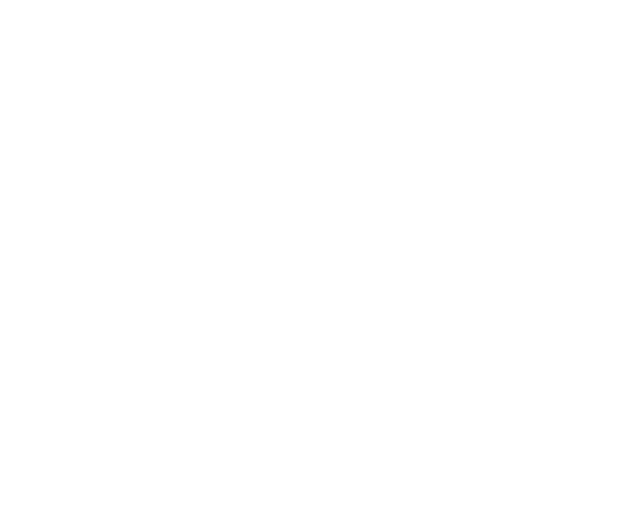
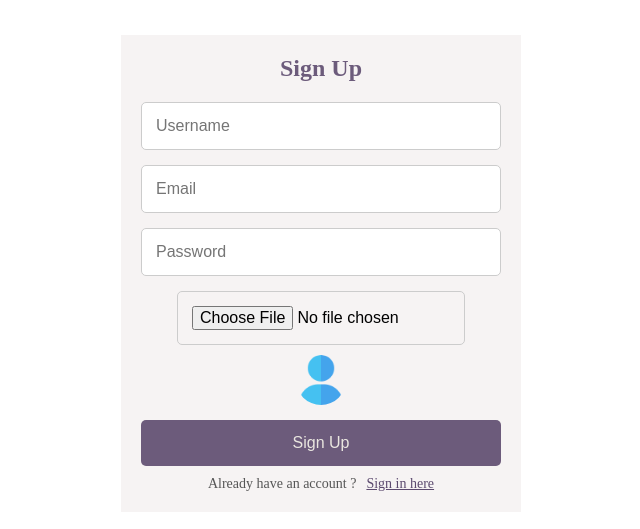
Before and after one commit to Ankan-07-Dutta/MERN_Ecommerce, a React (Vite) app in the folder frontend/: page /register in a window 1280 px wide. Before the commit this address had no page. Shown: the part 127-656 px from the top of the page, without its empty margins (319-959 px from the left). Built offline with nearby package versions, Linux system fonts and the light colour scheme.

Commit message:
Added regsiter page

```diff
--- a/frontend/src/App.jsx
+++ b/frontend/src/App.jsx
@@ -3,6 +3,7 @@
 import Home from './pages/Home';
 import ProductDetails from './pages/ProductDetails';
 import Products from './pages/Products';
+import Register from './User/Register';
 
 const App = () => {
   return (
@@ -12,6 +13,7 @@
         <Route path='/product/:id' element={<ProductDetails />}/>
         <Route path='/products' element={<Products />}/>
         <Route path='/products/:keyword' element={<Products />}/>
+        <Route path='/register' element={<Register />}/>
       </Routes>
     </Router>
   )
--- /dev/null
+++ b/frontend/src/User/Register.jsx
@@ -0,0 +1,58 @@
+import React, { useState } from 'react';
+import '../UserStyles/Form.css';
+import { Link } from 'react-router-dom';
+
+
+const Register = () => {
+    const [user, setUser] = useState({
+        name:'',
+        email:'',
+        password:'',
+    })
+
+    const [avatar, setAvatar] = useState("");
+    const [avatarPreview, setAvatarPreview] = useState('./images/profile.png')
+    const {name, email, password } = user;
+  return (
+    <div>
+        <div className="form-container container">
+            <div className="form-content">
+                <form className="form">
+                    <h2>Sign Up</h2>
+                    <div className="input-group">
+                        <input
+                        type="text"
+                        placeholder='Username'
+                        name='name'
+                        value={name} />
+                    </div>
+                    <div className="input-group">
+                        <input
+                        type="email"
+                        placeholder='Email'
+                        name='email'
+                        value={email} />
+                    </div>
+                    <div className="input-group">
+                        <input
+                        type="password"
+                        placeholder='Password'
+                        name='password'
+                        value={password} />
+                    </div>
+                    <div className="input-group avatar-group">
+                        <input type="file" name='avatar' className='file-input' accept='image/' />
+                        <img src={avatarPreview} alt="Avatar Preview" className='avatar' />
+                    </div>
+                    <button className="authBtn">Sign Up</button>
+                    <p className="form-links">
+                        Already have an account ?<Link to="/login">Sign in here</Link>
+                    </p>
+                </form>
+            </div>
+        </div>
+    </div>
+  )
+}
+
+export default Register
```
Also changed, not shown: frontend/public/images/profile.png (added).
